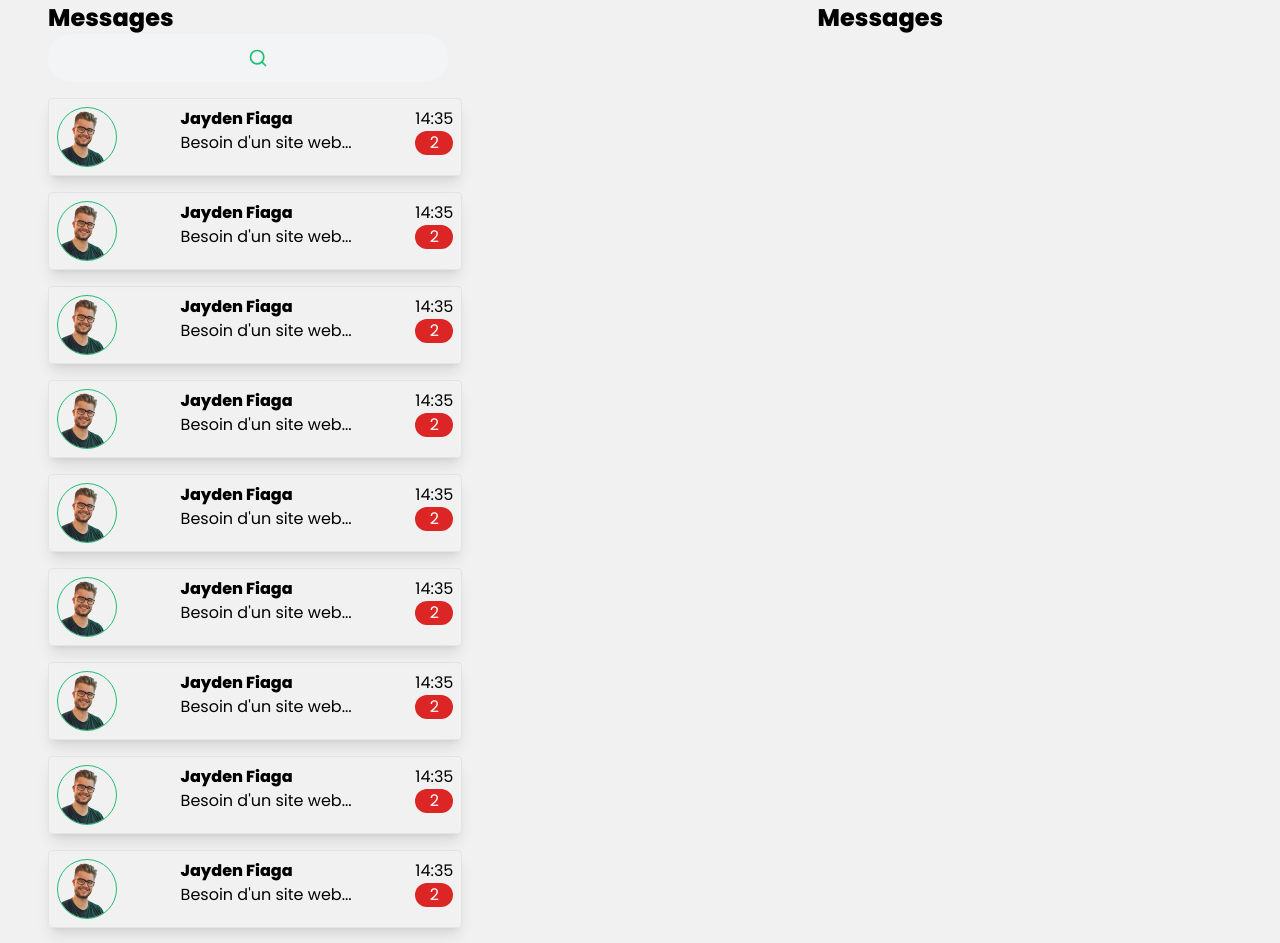
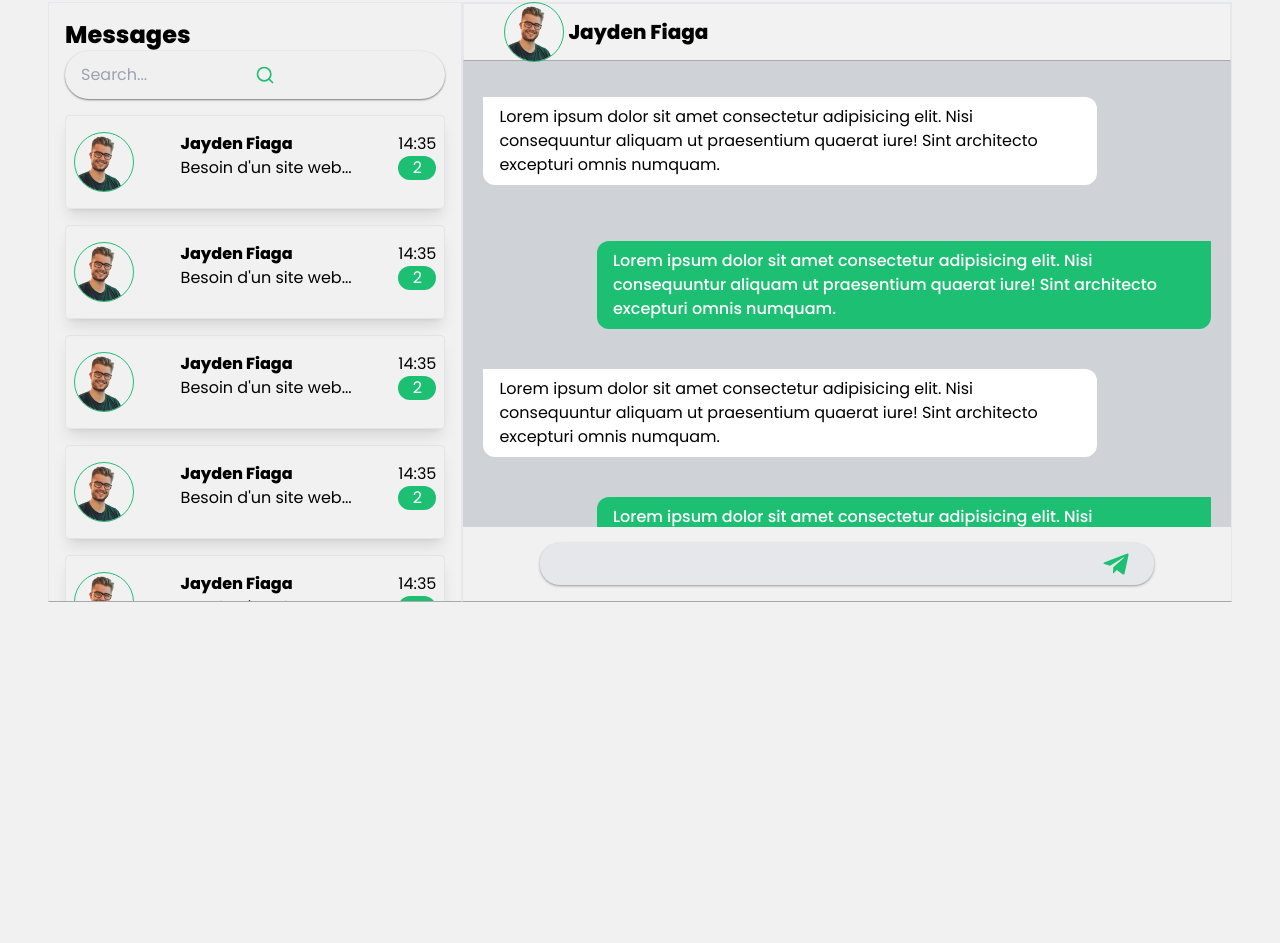
Before and after one commit to JFiaga/MERN_hiringWebsite, a React (Create React App) app in the folder client/: page /message in a window 1280 px wide. Shown: the part 160-1103 px from the top of the page. After the commit the page ends 818 px from the top, so only its background shows below. Built offline with nearby package versions, Linux system fonts and the light colour scheme.

Commit message:
the MessageBoard component added

```diff
--- a/client/src/components/MessageCard.tsx
+++ b/client/src/components/MessageCard.tsx
@@ -11,8 +11,8 @@ const MessageCard = (props: Props) => {
   return (
     <div
       onClick={() => setmessageUnread((val) => false)}
-      className={` cursor-pointer hover:opacity-80 flex space-x-2 w-full  justify-between px-2 my-4 border border-gray-500/10 py-2 rounded shadow-lg ${
-        messageUnread ? "" : "bg-gray-400"
+      className={` cursor-pointer hover:bg-primary/30 flex space-x-2 w-full  justify-between   px-2 my-4 border border-gray-500/10 py-4 rounded shadow-lg ${
+        messageUnread ? "" : "bg-primary"
       }`}
     >
       <div className="h-[60px] w-[60px] rounded-full overflow-hidden border-primary border">
@@ -30,7 +30,7 @@ const MessageCard = (props: Props) => {
       <div className="flex flex-col">
         <span className="font-thin">14:35</span>
         {messageUnread && (
-          <span className="px-1 text-center rounded-full bg-red-600 text-white">
+          <span className="px-1 text-center rounded-full bg-primary text-white">
             2
           </span>
         )}
--- a/client/src/containers/Messages/MessageBoard.tsx
+++ b/client/src/containers/Messages/MessageBoard.tsx
@@ -1,11 +1,110 @@
 import React from "react";
+import { mainHeaderImg2 } from "../../assets";
+import { BiLogoTelegram } from "react-icons/bi";
 
 type Props = {};
 
 const MessageBoard = (props: Props) => {
   return (
-    <div className="w-[35%]  h-full">
-      <h2 className="font-bold text-xl md:text-2xl text-black">Messages</h2>
+    <div className="w-[65%]  h-[75vh] border border-b-black/30 pb-4 ">
+      {/* Header */}
+      <div className="h-[10%] bg-white/10 border border-b-black/30 ">
+        <div className=" flex ml-10 items-center h-full">
+          <div className="h-[60px] w-[60px] rounded-full overflow-hidden border-primary border">
+            <img
+              src={mainHeaderImg2}
+              className="object-cover h-full w-full"
+              alt=""
+            />
+          </div>
+
+          <span className="font-bold text-xl  ml-1">Jayden Fiaga</span>
+        </div>
+      </div>
+
+      {/* Main */}
+      <div className="h-[80%] bg-gray-400/40 flex flex-col space-y-10 overflow-y-scroll py-5">
+        {/* Single Message */}
+        <div className="w-[80%] px-4 py-2 bg-white mx-5 my-4 rounded-e-xl rounded-bl-xl ">
+          <p>
+            Lorem ipsum dolor sit amet consectetur adipisicing elit. Nisi
+            consequuntur aliquam ut praesentium quaerat iure! Sint architecto
+            excepturi omnis numquam.
+          </p>
+        </div>
+        {/* Single Message */}
+        <div className="w-[80%] px-4 py-2 bg-primary  my-4  text-white font-medium self-end mx-5 rounded-s-xl rounded-br-xl">
+          <p>
+            Lorem ipsum dolor sit amet consectetur adipisicing elit. Nisi
+            consequuntur aliquam ut praesentium quaerat iure! Sint architecto
+            excepturi omnis numquam.
+          </p>
+        </div>
+        {/* Single Message */}
+        <div className="w-[80%] px-4 py-2 bg-white mx-5 my-4 rounded-e-xl rounded-bl-xl ">
+          <p>
+            Lorem ipsum dolor sit amet consectetur adipisicing elit. Nisi
+            consequuntur aliquam ut praesentium quaerat iure! Sint architecto
+            excepturi omnis numquam.
+          </p>
+        </div>
+        {/* Single Message */}
+        <div className="w-[80%] px-4 py-2 bg-primary  my-4  text-white font-medium self-end mx-5 rounded-s-xl rounded-br-xl">
+          <p>
+            Lorem ipsum dolor sit amet consectetur adipisicing elit. Nisi
+            consequuntur aliquam ut praesentium quaerat iure! Sint architecto
+            excepturi omnis numquam.
+          </p>
+        </div>
+        {/* Single Message */}
+        <div className="w-[80%] px-4 py-2 bg-white mx-5 my-4 rounded-e-xl rounded-bl-xl ">
+          <p>
+            Lorem ipsum dolor sit amet consectetur adipisicing elit. Nisi
+            consequuntur aliquam ut praesentium quaerat iure! Sint architecto
+            excepturi omnis numquam.
+          </p>
+        </div>
+        {/* Single Message */}
+        <div className="w-[80%] px-4 py-2 bg-primary  my-4  text-white font-medium self-end mx-5 rounded-s-xl rounded-br-xl">
+          <p>
+            Lorem ipsum dolor sit amet consectetur adipisicing elit. Nisi
+            consequuntur aliquam ut praesentium quaerat iure! Sint architecto
+            excepturi omnis numquam.
+          </p>
+        </div>
+        {/* Single Message */}
+        <div className="w-[80%] px-4 py-2 bg-white mx-5 my-4 rounded-e-xl rounded-bl-xl ">
+          <p>
+            Lorem ipsum dolor sit amet consectetur adipisicing elit. Nisi
+            consequuntur aliquam ut praesentium quaerat iure! Sint architecto
+            excepturi omnis numquam.
+          </p>
+        </div>
+        {/* Single Message */}
+        <div className="w-[80%] px-4 py-2 bg-primary  my-4  text-white font-medium self-end mx-5 rounded-s-xl rounded-br-xl">
+          <p>
+            Lorem ipsum dolor sit amet consectetur adipisicing elit. Nisi
+            consequuntur aliquam ut praesentium quaerat iure! Sint architecto
+            excepturi omnis numquam.
+          </p>
+        </div>
+      </div>
+
+      {/* Send Zone */}
+
+      <div className="h-[10%] flex items-center justify-center text-[16px] pt-4">
+        <div className="bg-gray-200 shadow shadwo-md shadow-black/30 h-[100%] w-[80%] rounded-[20px] flex items-center">
+          <div className="h-full  w-[90%] rounded-[20px] ">
+            <input
+              type="text"
+              className="h-full rounded-[20px] py w-full bg-transparent px-2 outline-none break-words "
+            />
+          </div>
+          <div className="justify-self-end text-primary text-3xl cursor-pointer ml-2">
+            <BiLogoTelegram />
+          </div>
+        </div>
+      </div>
     </div>
   );
 };
--- a/client/src/containers/Messages/MessagesAside.tsx
+++ b/client/src/containers/Messages/MessagesAside.tsx
@@ -1,46 +1,55 @@
-import React, { useState } from 'react'
-import { MessageCard } from '../../components'
-import { FiSearch } from 'react-icons/fi'
+import React, { useState } from "react";
+import { MessageCard } from "../../components";
+import { FiSearch } from "react-icons/fi";
 
-type Props = {}
+type Props = {};
 
 const MessagesAside = (props: Props) => {
+  const [translate, setTranslate] = useState(true);
+  const [maskSearchIcon, setMaskSearchIcon] = useState(false);
 
-  const [translate, setTranslate] = useState(true)
-  const [maskSearchIcon, setMaskSearchIcon] = useState(false)
+  function maskSearchIconFunc(): void {
+    setTimeout(() => {
+      setMaskSearchIcon((val) => (val = true));
+    }, 800);
+  }
+  return (
+    <div className="w-[35%]  h-[75vh] overflow-y-scroll border border-b-black/30  p-4">
+      <h2 className="font-bold text-xl md:text-2xl text-black ">Messages</h2>
 
- function maskSearchIconFunc():void{
-   setTimeout(()=> {
-    setMaskSearchIcon(val => val=true)
-  }, 800)}
-  return (
-    <div className='w-[35%]  h-full'>
-          <h2 className='font-bold text-xl md:text-2xl text-black'>Messages</h2>
-
-          <div className='w-full max-w-[400px]  relative'>
+      <div className="w-full max-w-[400px]  relative">
         <input
-            onClick={()=> {
-              setTranslate(val => !val);
-              maskSearchIconFunc()
+          onClick={() => {
+            setTranslate((val) => !val);
+            maskSearchIconFunc();
           }}
-            type="search" className='outline-none border-none bg-gray-100 rounded-full px-4 py-3 w-full ' />
-            <FiSearch className={`absolute top-[50%] translate-y-[-50%] text-xl text-primary transition-all duration-700 ${translate ? 'left-[50%] ':'left-[90%]'} ${maskSearchIcon && 'hidden'}`}/>
+          placeholder="Search..."
+          type="search"
+          className={`outline-none border-none bg-gray-100 rounded-full px-4 py-3 w-full shadow-sm shadow-black/50 ${
+            translate && "bg-gray-200/10"
+          }`}
+        />
+        <FiSearch
+          className={`absolute top-[50%] translate-y-[-50%] text-xl text-primary transition-all duration-700 ${
+            translate ? "left-[50%] " : "left-[90%]"
+          } ${maskSearchIcon && "hidden"}`}
+        />
       </div>
 
       <div>
-            <MessageCard/>
-            <MessageCard/>
-            <MessageCard/>
-            <MessageCard/>
-            <MessageCard/>
-            <MessageCard/>
-            <MessageCard/>
-            <MessageCard/>
-            <MessageCard/>
-            <MessageCard/>
+        <MessageCard />
+        <MessageCard />
+        <MessageCard />
+        <MessageCard />
+        <MessageCard />
+        <MessageCard />
+        <MessageCard />
+        <MessageCard />
+        <MessageCard />
+        <MessageCard />
       </div>
     </div>
-  )
-}
+  );
+};
 
-export default MessagesAside
+export default MessagesAside;
--- a/client/src/pages/Messages.tsx
+++ b/client/src/pages/Messages.tsx
@@ -5,8 +5,8 @@ type Props = {};
 
 const Messages = (props: Props) => {
   return (
-    <section className=" flex  w-[100vw]  md:px-8 px-4 pt-16 pb-10  justify-center text-black  min-h-[100vw] ">
-      <div className="max-w-[1400px] h-[100vw] w-full flex  items-start p-4 justify-between">
+    <section className=" flex  w-[100vw]  md:px-8 px-4 pt-16 pb-10   justify-center text-black   ">
+      <div className="max-w-[1400px]  w-full flex  items-start p-4 justify-between  ">
         <MessagesAside/>
         <MessageBoard/>
       </div>
```
Lines whose indentation alone changed are shown as unchanged.
